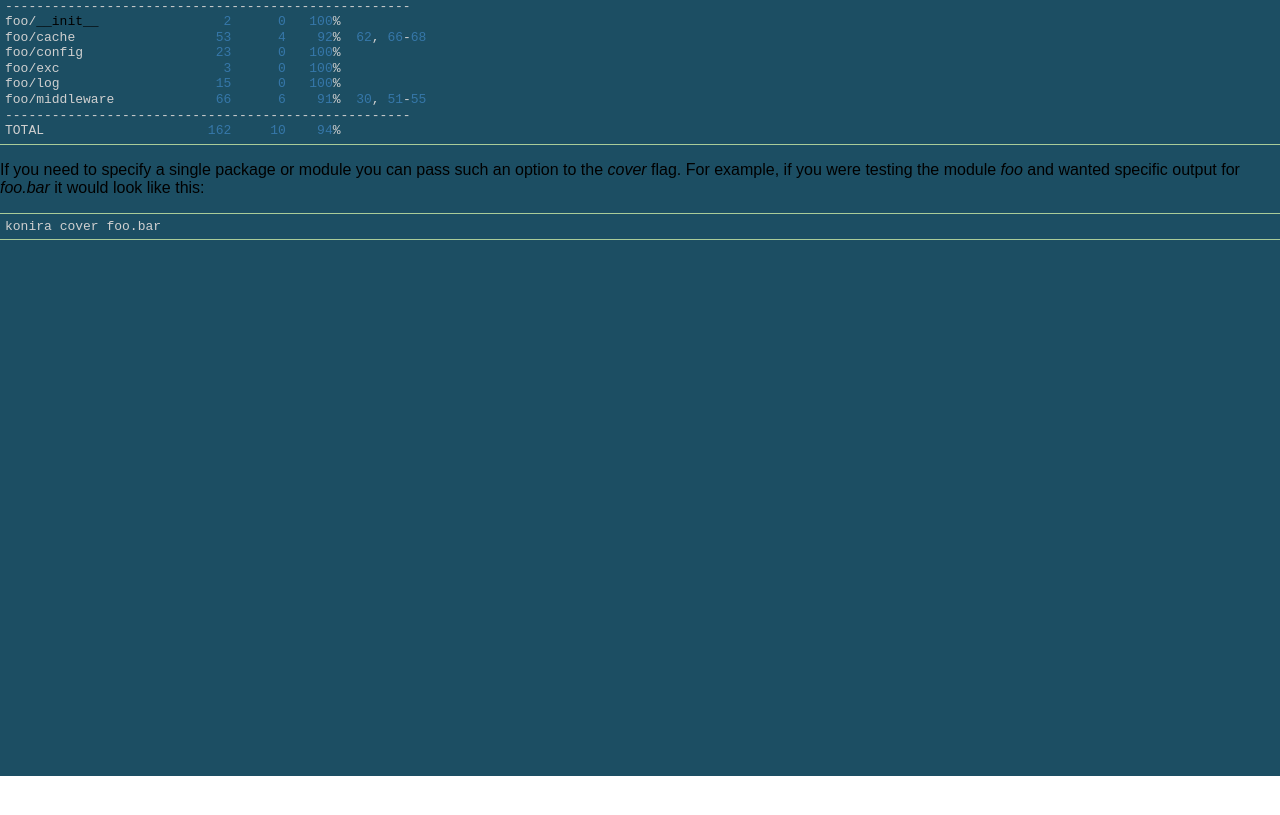
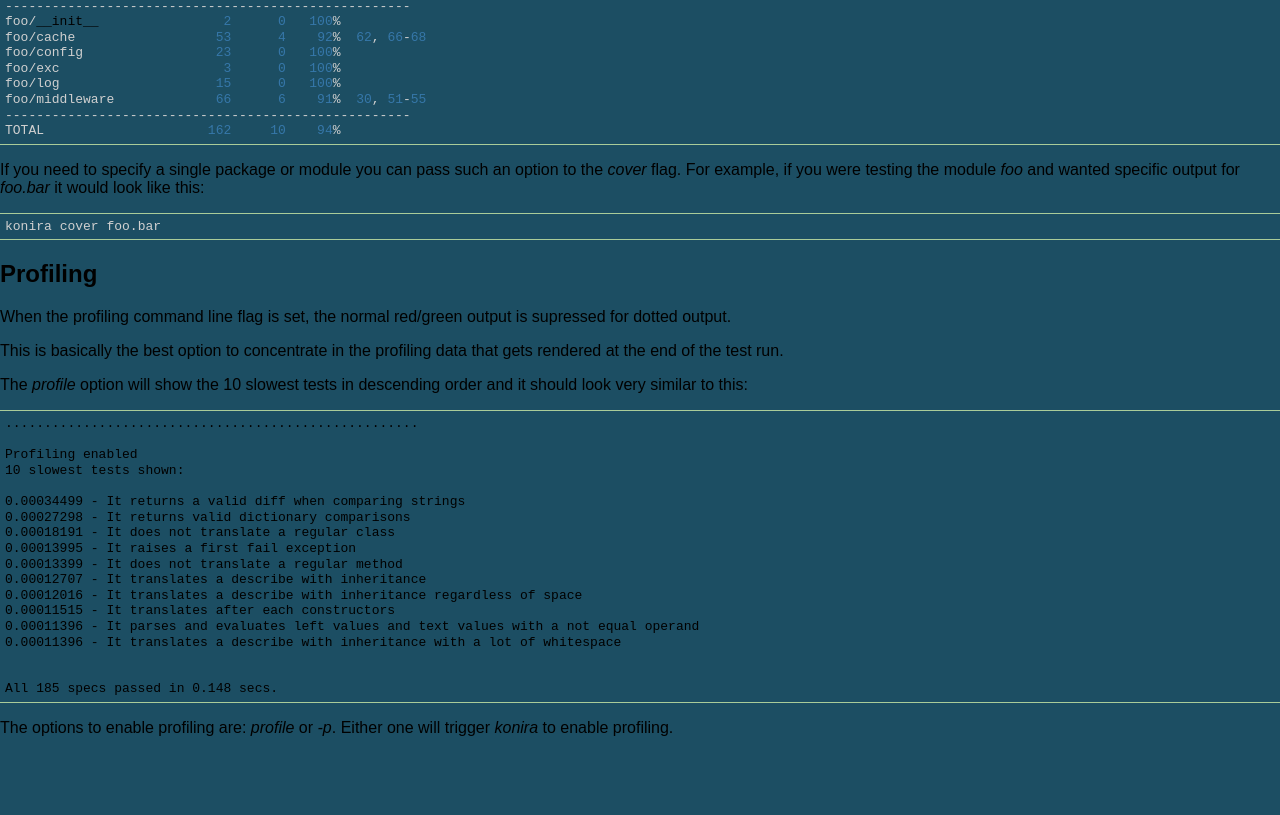
Before and after one commit to alfredodeza/konira, a Sphinx documentation site: the page built from docs/commandline.rst, in a window 1280 px wide and 900 px high, scrolled down 3806 px. Shown: the top 815 px of the window. Built offline with Sphinx 7.4.7, drawn with Linux system fonts in a browser that asks for light colours; before the commit the page ends 4582 px from its top, so only the background shows below that.

Commit message:
Updated the docs with profiling information

```diff
--- a/docs/commandline.rst
+++ b/docs/commandline.rst
@@ -289,3 +289,38 @@
 ::
 
     konira cover foo.bar
+
+
+Profiling
+=========
+When the profiling command line flag is set, the normal red/green output is supressed
+for dotted output.
+
+This is basically the best option to concentrate in the profiling data that gets rendered
+at the end of the test run.
+
+The `profile` option will show the 10 slowest tests in descending order and it should look
+very similar to this::
+
+
+    .....................................................
+
+    Profiling enabled
+    10 slowest tests shown:
+
+    0.00034499 - It returns a valid diff when comparing strings
+    0.00027298 - It returns valid dictionary comparisons
+    0.00018191 - It does not translate a regular class
+    0.00013995 - It raises a first fail exception
+    0.00013399 - It does not translate a regular method
+    0.00012707 - It translates a describe with inheritance
+    0.00012016 - It translates a describe with inheritance regardless of space
+    0.00011515 - It translates after each constructors
+    0.00011396 - It parses and evaluates left values and text values with a not equal operand
+    0.00011396 - It translates a describe with inheritance with a lot of whitespace
+
+
+    All 185 specs passed in 0.148 secs.
+
+The options to enable profiling are: `profile` or `-p`. Either one will trigger `konira` to
+enable profiling.
```
